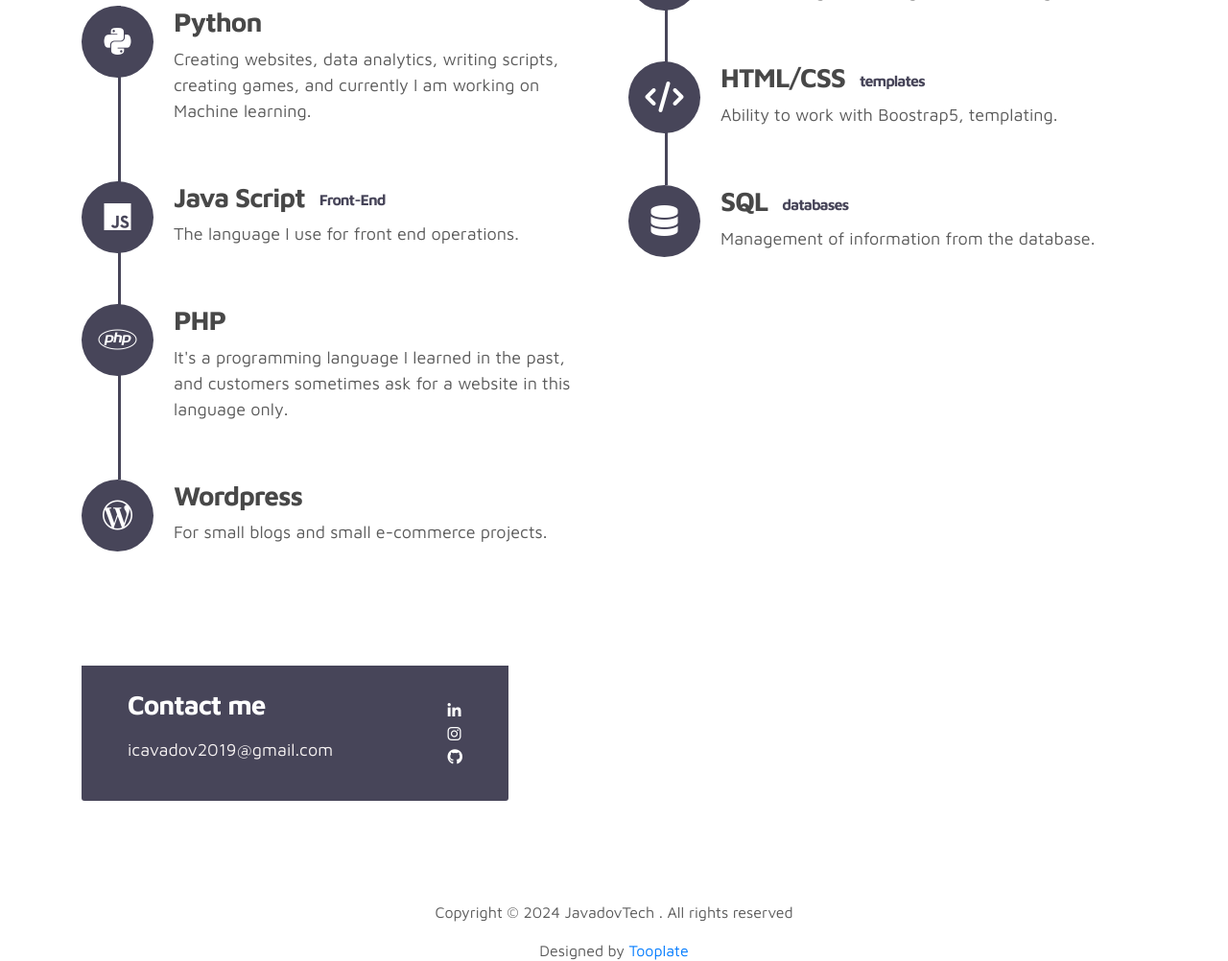
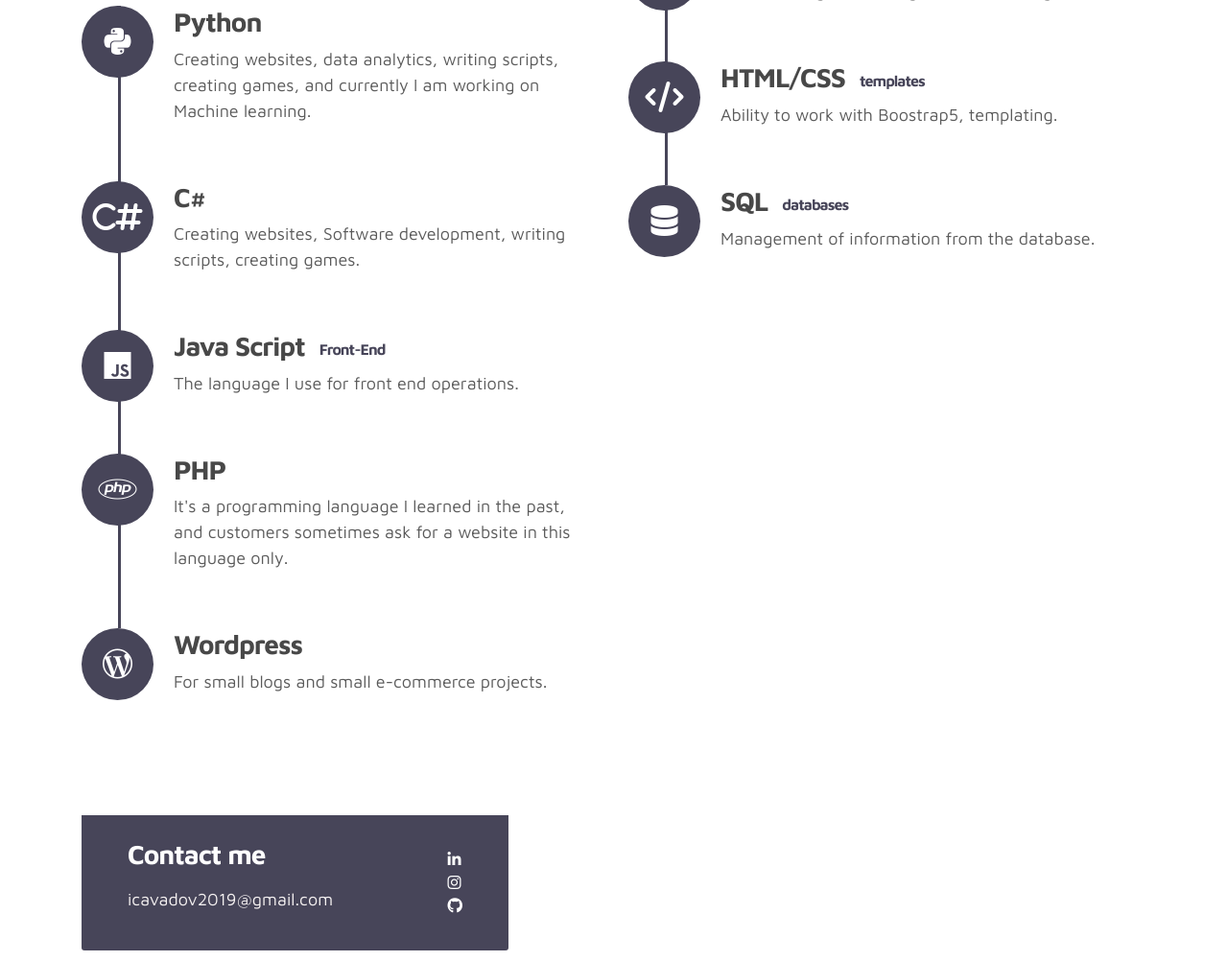
Before and after one commit to IlkinCavadov/portfolioWebSite, a Flask app: page / in a window 1280 px wide. Shown: the part 1810-2812 px from the top of the page at 96% size. Run offline with Flask 3, Linux system fonts and the light colour scheme; some libraries are stand-ins or nearby versions.

Commit message:
add skill

```diff
--- a/templates/index.html
+++ b/templates/index.html
@@ -237,6 +237,15 @@
                                   <p>Creating websites, data analytics, writing scripts, creating games, and currently I am working on Machine learning.</p>
                              </div>
                         </div>
+                                                <div class="timeline-wrapper">
+                             <div class="timeline-yr">
+                                  <i class="fa fa-csharp fa-2xl" style="color: #ffffff;">C#</i>
+                             </div>
+                             <div class="timeline-info">
+                                  <h3><span>C#</span></h3>
+                                  <p>Creating websites, Software development, writing scripts, creating games.</p>
+                             </div>
+                        </div>
 
                         <div class="timeline-wrapper">
                             <div class="timeline-yr">
```
